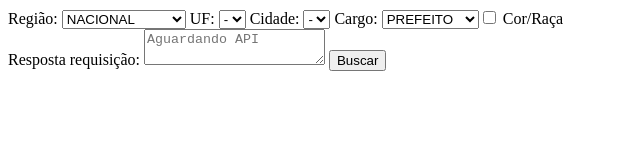
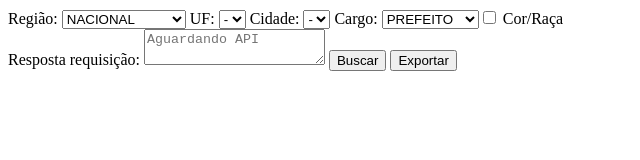
Before and after one commit to ana-carolina-nunes/improved-tse, a plain HTML site: page index.html in a window 1280 px wide. Shown: the whole page, without its empty margins (0-640 px from the left). Drawn offline with Linux system fonts and the light colour scheme.

Commit message:
Update index.html: Adição de botão de exportar csv com dados dos candidatos

```diff
--- a/index.html
+++ b/index.html
@@ -31,6 +31,7 @@
         <textarea id="result" placeholder="Aguardando API"></textarea>
     </form>
     <button id = "btnRequest" class="send_request">Buscar</button>
+    <button id = "btnExport" class="export_csv">Exportar</button>
 </body>
 <script src="main.js"></script>
 
```
